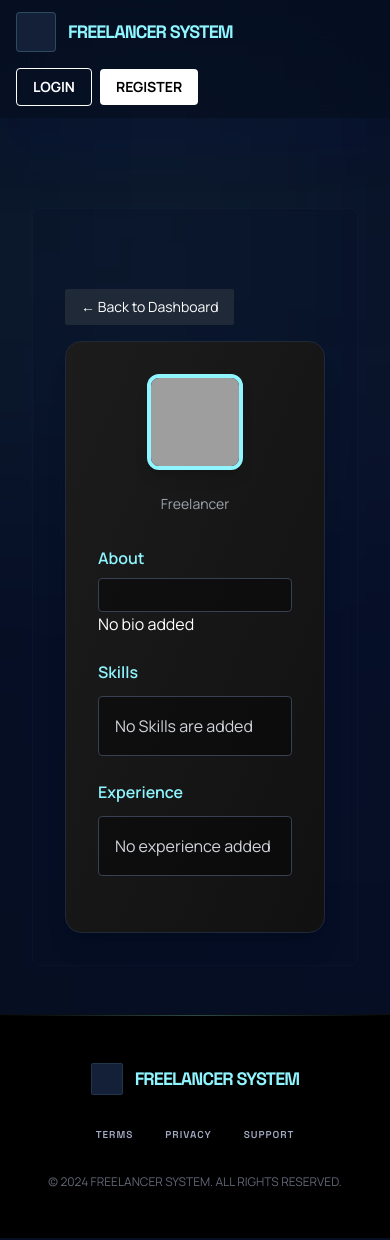
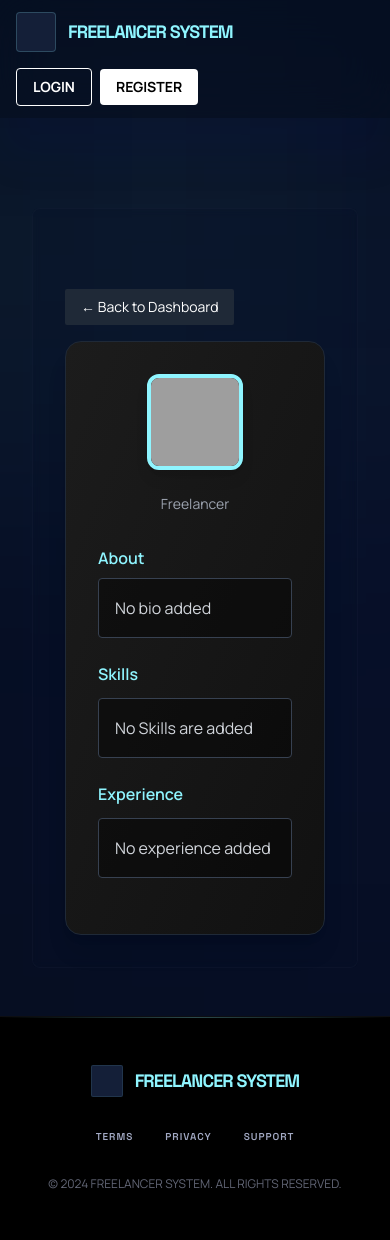
Before and after one commit to soumiyachacko-dev/freelancer_system, a Django app: template jobs/templates/freelancer_profile.html in a window 390 px wide. Run offline with Django 5.2, Linux system fonts and the light colour scheme; the template is opened without the code that fills it, so the values that code supplies are empty; some libraries are stand-ins or nearby versions; grey boxes are pictures that could not be loaded.

Commit message:
fixed mobile overflow issue

```diff
--- a/jobs/templates/freelancer_profile.html
+++ b/jobs/templates/freelancer_profile.html
@@ -32,9 +32,9 @@
         <!-- Bio -->
         <div class="mb-6">
             <h3 class="text-primary font-semibold mb-2">About</h3>
-           <p class="text-gray-300 bg-black/40 p-4 rounded-lg border border-gray-700 leading-relaxed overflow-hidden break-all">
+           <div class="bg-black/40 border border-gray-700 rounded-lg p-4 text-gray-300 leading-relaxed overflow-hidden break-all">
     {{ profile.bio|default:"No bio added"|linebreaks }}
-</p>
+</div>
         </div>
         <!-- Skills -->
         <div class="mb-6">
```
